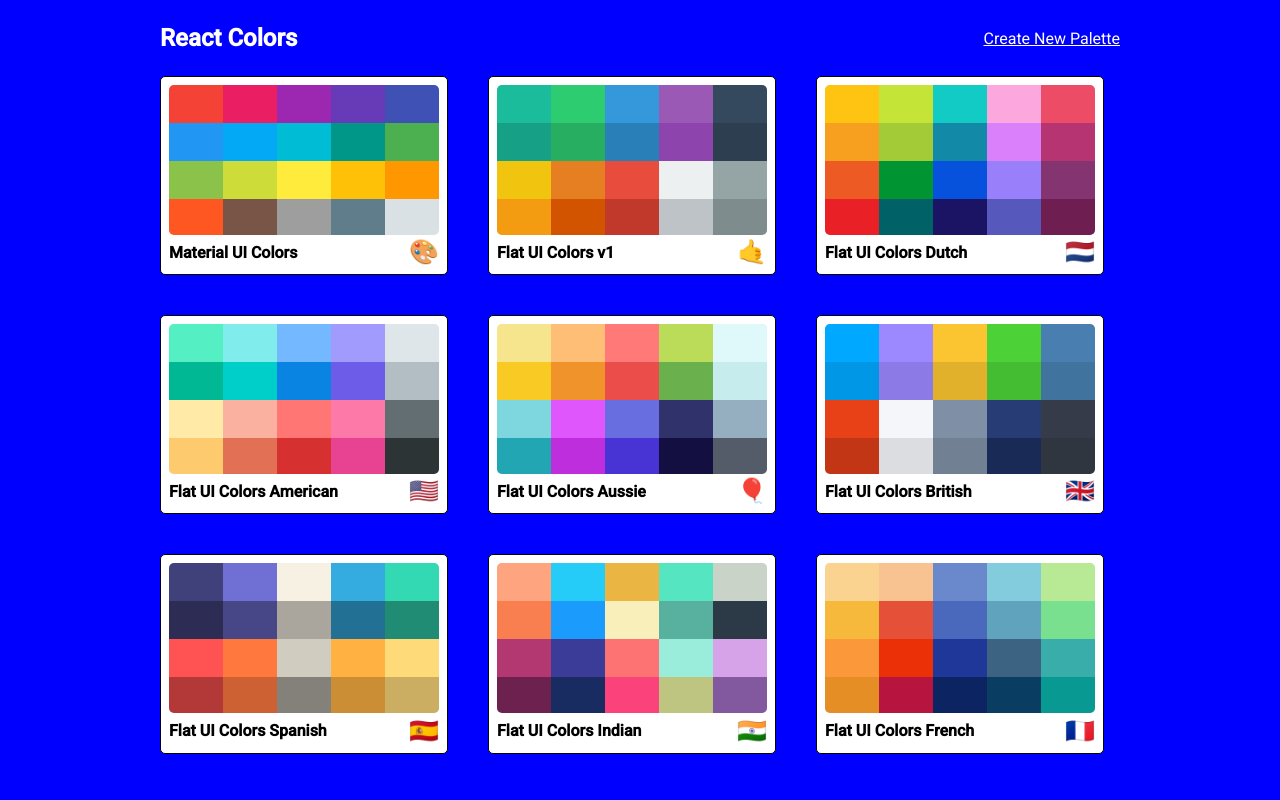
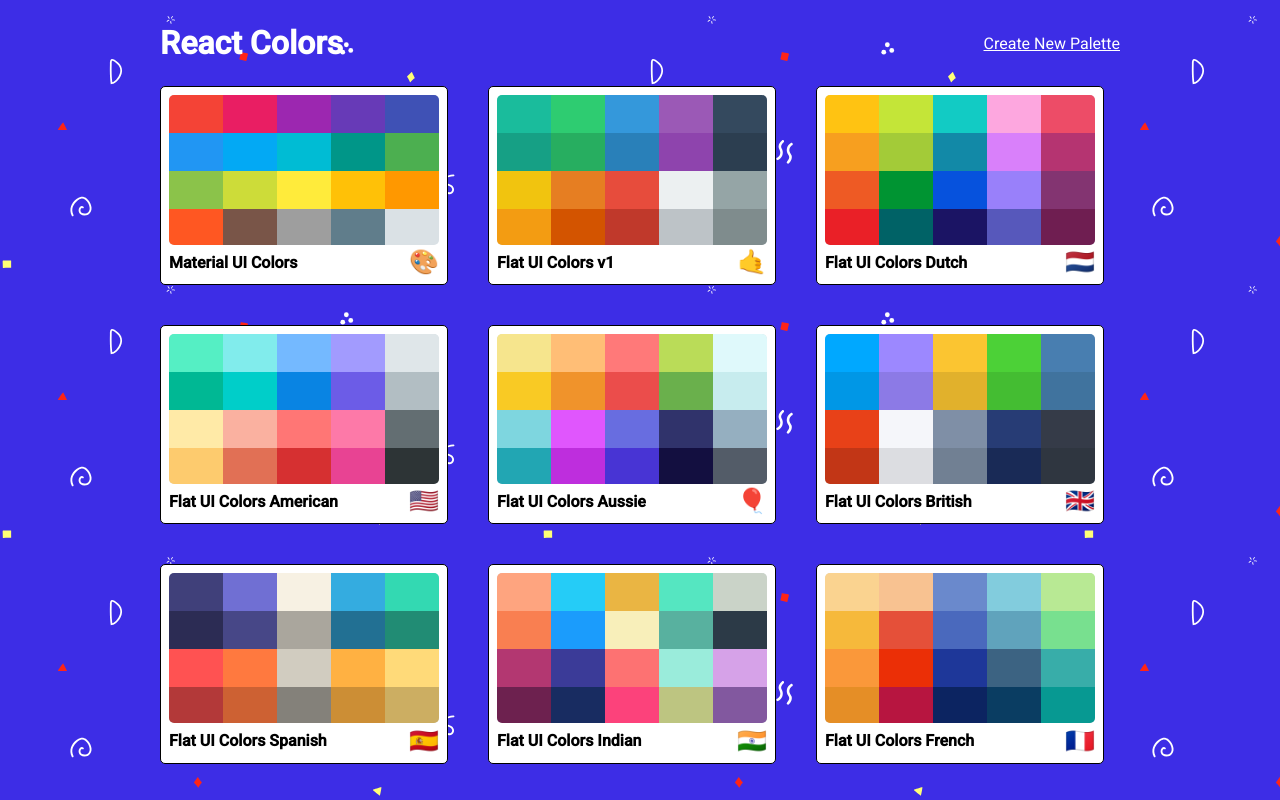
Before and after one commit to Epitome87/Modern-React-Bootcamp-Journey, a React (Create React App) app in the folder Colors Project/react-colors/: page / in a window 1280 px wide. Built offline with nearby package versions, Linux system fonts and the light colour scheme.

Commit message:
Add background svg to PaletteList. Make PaletteList's header a larger font size.

```diff
--- a/Colors Project/react-colors/src/components/PaletteList.jsx
+++ b/Colors Project/react-colors/src/components/PaletteList.jsx
@@ -9,7 +9,7 @@
     <div className={classes.PaletteList}>
       <div className={classes.container}>
         <nav className={classes.nav}>
-          <h1>React Colors</h1>
+          <h1 className={classes.title}>React Colors</h1>
           <Link to='/palette/new'>Create New Palette</Link>
         </nav>
         <div className={classes.palettes}>
--- a/Colors Project/react-colors/src/styles/PaletteListStyles.jsx
+++ b/Colors Project/react-colors/src/styles/PaletteListStyles.jsx
@@ -1,4 +1,5 @@
 import sizes from './sizes';
+import bg from './bg.svg';
 
 const styles = {
   PaletteList: {
@@ -7,6 +8,14 @@
     display: 'flex',
     alignItems: 'flex-start',
     justifyContent: 'center',
+    backgroundColor: '#3d2de6',
+    backgroundImage: `url(${bg})`,
+    /* background by SVGBackgrounds.com */
+    overflow: 'scroll',
+  },
+
+  title: {
+    fontSize: '2rem',
   },
 
   container: {
@@ -55,7 +64,7 @@
 
     [sizes.down('xs')]: {
       gridTemplateColumns: 'repeat(1, 100%)',
-      gridGap: '1rem',
+      gridGap: '1.4rem',
     },
   },
 
```
Also changed, not shown: Colors Project/react-colors/src/styles/bg.svg (added).
